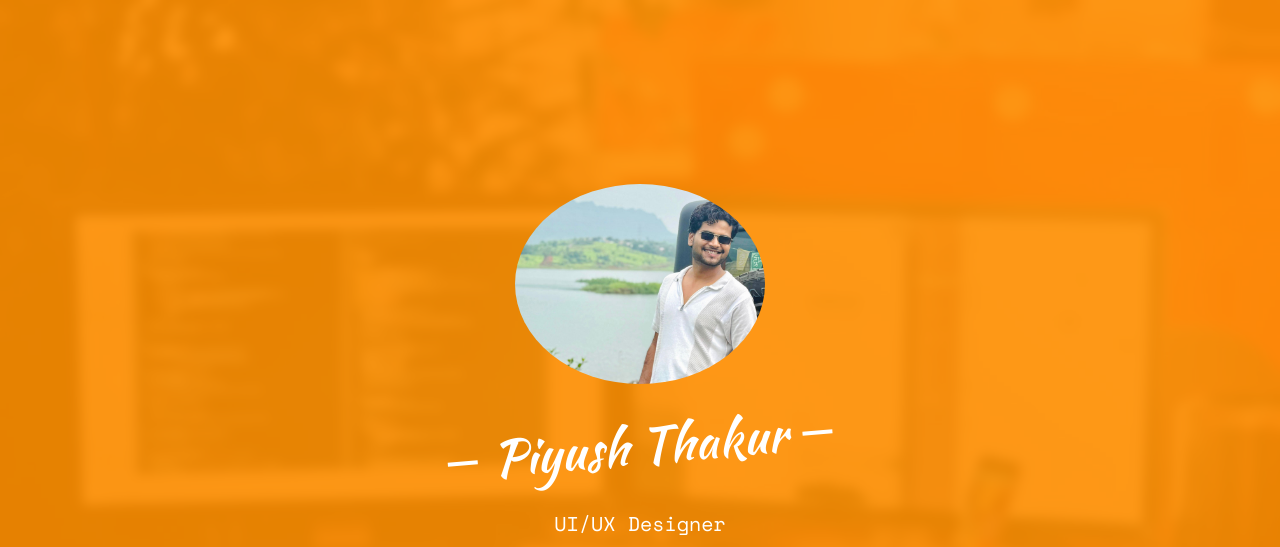
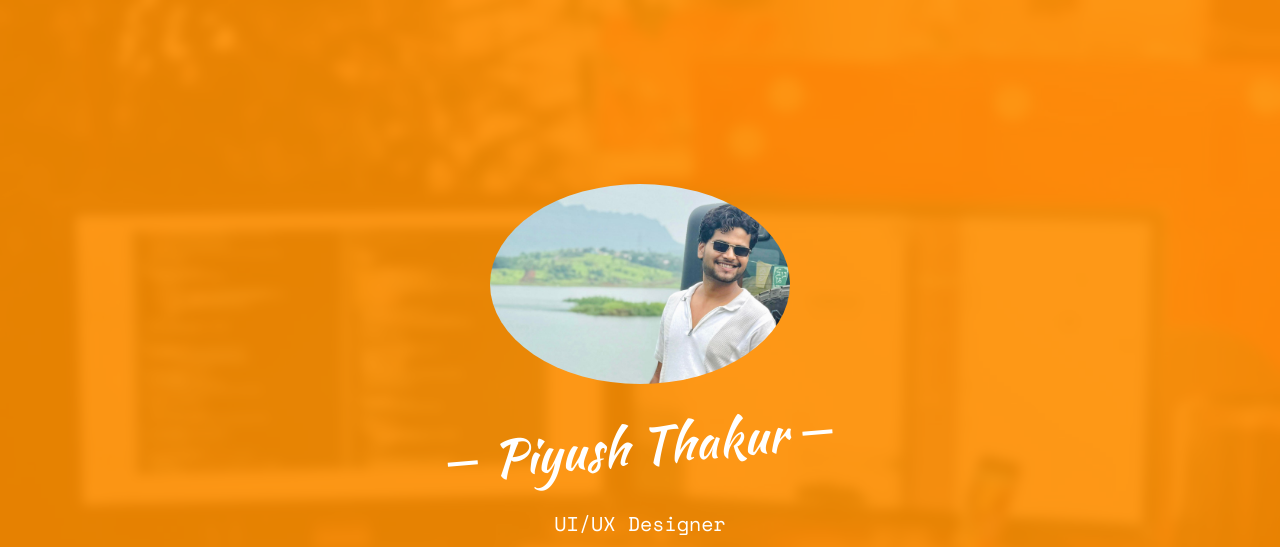
Before and after one commit to Piyush0722/piyushthakur.github.io, a plain HTML site: page index.html in a window 1280 px wide. Shown: the top 547 px of the page. Drawn offline with nearby package versions, Linux system fonts and the light colour scheme; some packages are replaced by stand-ins of ours; no server answers; files whose address does not match are found by name.

Commit message:
Update index.html

```diff
--- a/index.html
+++ b/index.html
@@ -65,7 +65,7 @@
 				<div class="col-md-8 col-md-offset-2 text-center">
 					<div class="display-t js-fullheight">
 						<div class="display-tc js-fullheight animate-box" data-animate-effect="fadeIn">
-							<div class="profile-thumb" style="background: url(images/new-user.jpeg); width: 250px;"></div>
+							<div class="profile-thumb" style="background: url(images/new-user.jpeg); width: 300px;"></div>
 							<h1><span>Piyush Thakur</span></h1>
 							<h2><span>UI/UX Designer</span></h2>
 							<p>
```
